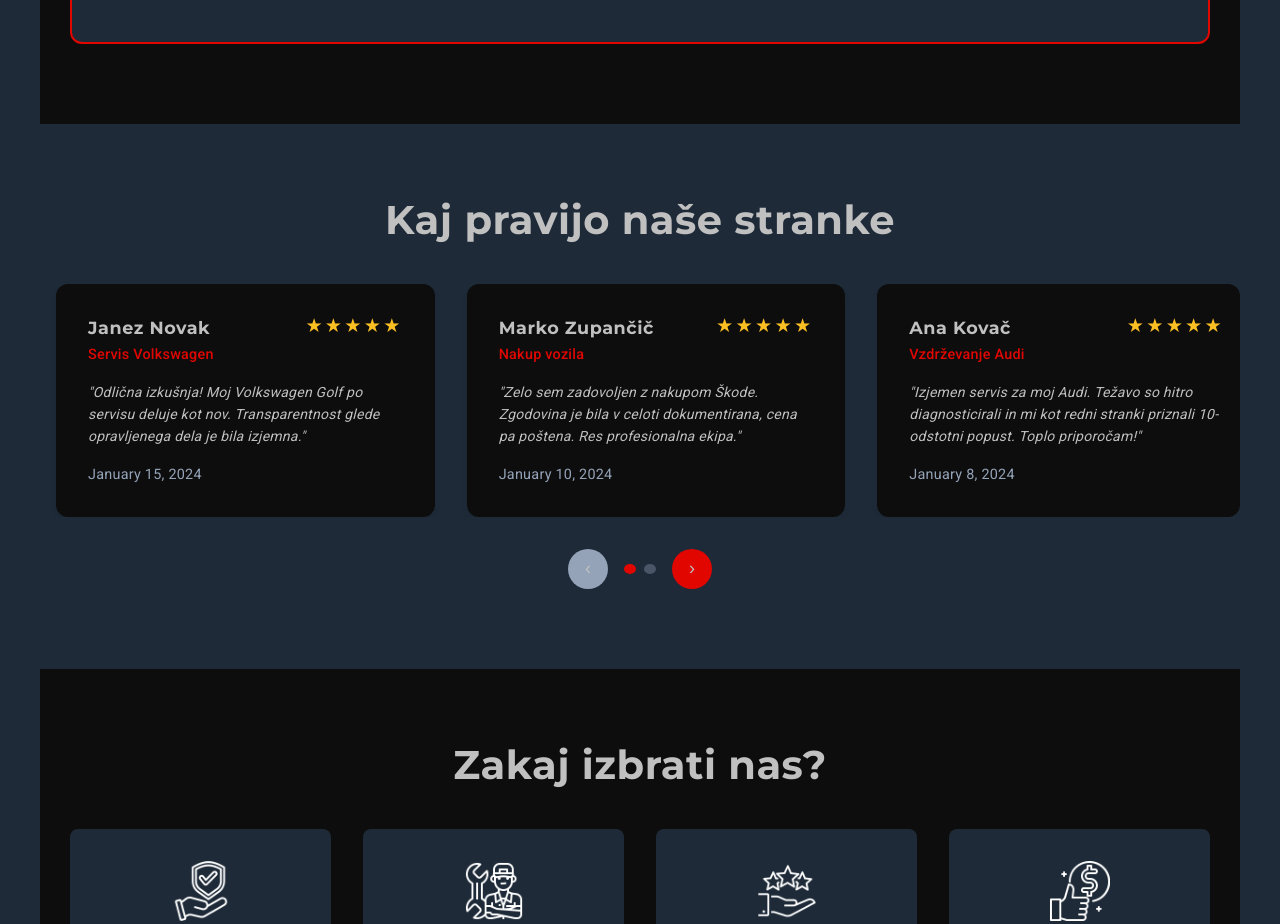
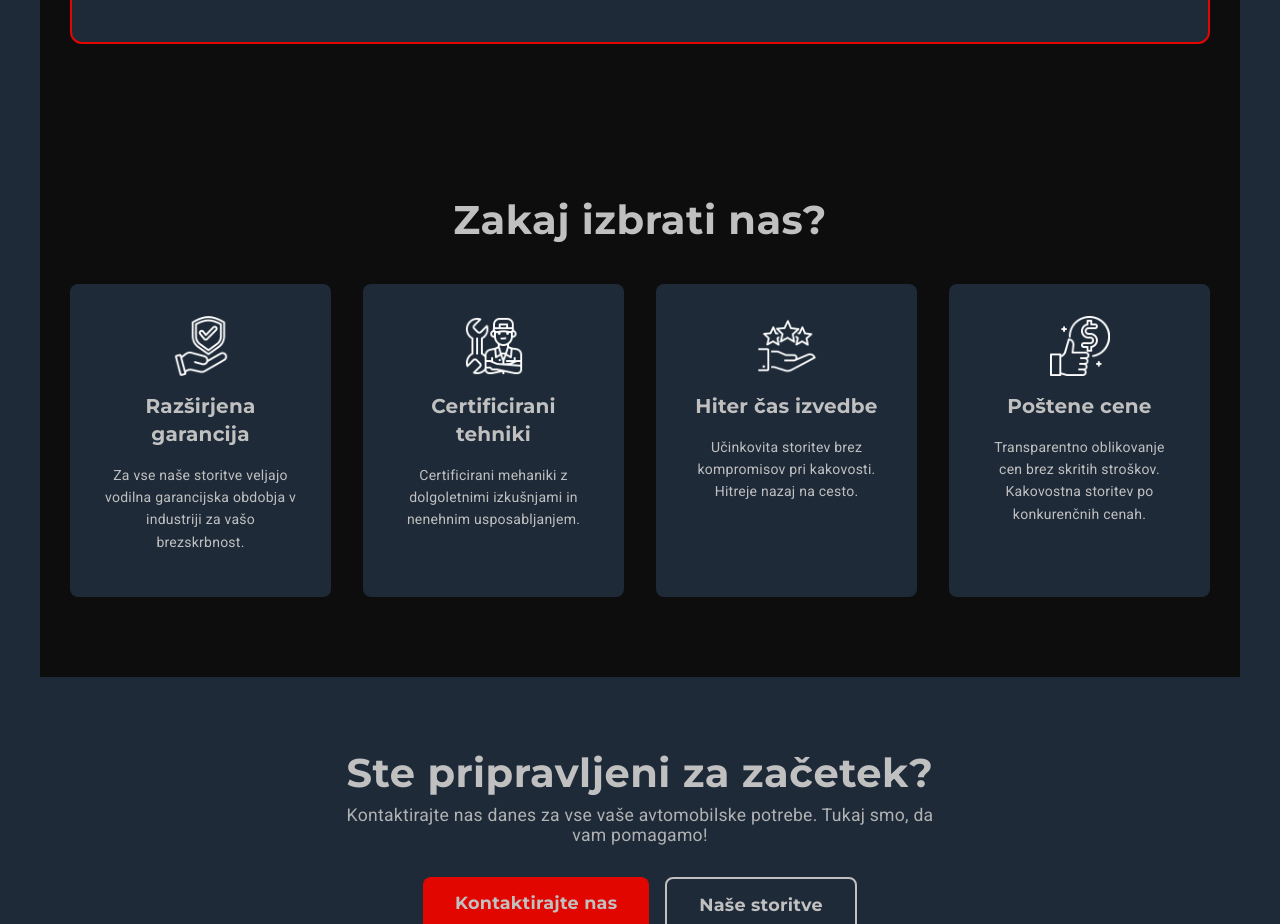
Before and after one commit to ickobombata/car-service, an Angular app in the folder frontend/car-service-frontend/: page /#/ in a window 1280 px wide. Shown: the part 1272-2196 px from the top of the page. Built offline with nearby package versions, Linux system fonts and the light colour scheme.

Commit message:
do not show the customer reviews

```diff
--- a/frontend/car-service-frontend/src/app/home/home.component.html
+++ b/frontend/car-service-frontend/src/app/home/home.component.html
@@ -80,49 +80,6 @@
       </div>
     </section>
 
-    <!-- Customer Reviews Section -->
-    <section class="reviews-section">
-      <h2>{{ 'HOME.CUSTOMER_REVIEWS_TITLE' | translate }}</h2>
-      <div class="reviews-container">
-        <div class="reviews-slider">
-          <div class="reviews-track" [style.transform]="'translateX(-' + (currentReviewIndex * 100) + '%)'">
-            <div class="review-group" *ngFor="let group of reviewGroups">
-              <div class="review-card" *ngFor="let review of group">
-                <div class="review-header">
-                  <div class="customer-info">
-                    <h4>{{ review.customerName }}</h4>
-                    <span class="service-type">{{ review.serviceType }}</span>
-                  </div>
-                  <div class="rating">
-                    <span *ngFor="let star of getStars(review.rating)" class="star">★</span>
-                  </div>
-                </div>
-                <p class="review-text">"{{ review.reviewText }}"</p>
-                <span class="review-date">{{ formatDate(review.date) }}</span>
-              </div>
-            </div>
-          </div>
-        </div>
-
-        <!-- Review Navigation -->
-        <div class="reviews-nav">
-          <button (click)="previousReviews()"
-                  [disabled]="currentReviewIndex === 0"
-                  class="nav-btn prev">‹</button>
-          <div class="review-dots">
-            <button *ngFor="let group of reviewGroups; let i = index"
-                    (click)="goToReviewGroup(i)"
-                    [class.active]="currentReviewIndex === i"
-                    class="review-dot">
-            </button>
-          </div>
-          <button (click)="nextReviews()"
-                  [disabled]="currentReviewIndex === reviewGroups.length - 1"
-                  class="nav-btn next">›</button>
-        </div>
-      </div>
-    </section>
-
     <!-- Why Choose Us Section -->
     <section class="why-choose-section">
       <h2>{{ 'HOME.WHY_CHOOSE_US_TITLE' | translate }}</h2>
```
